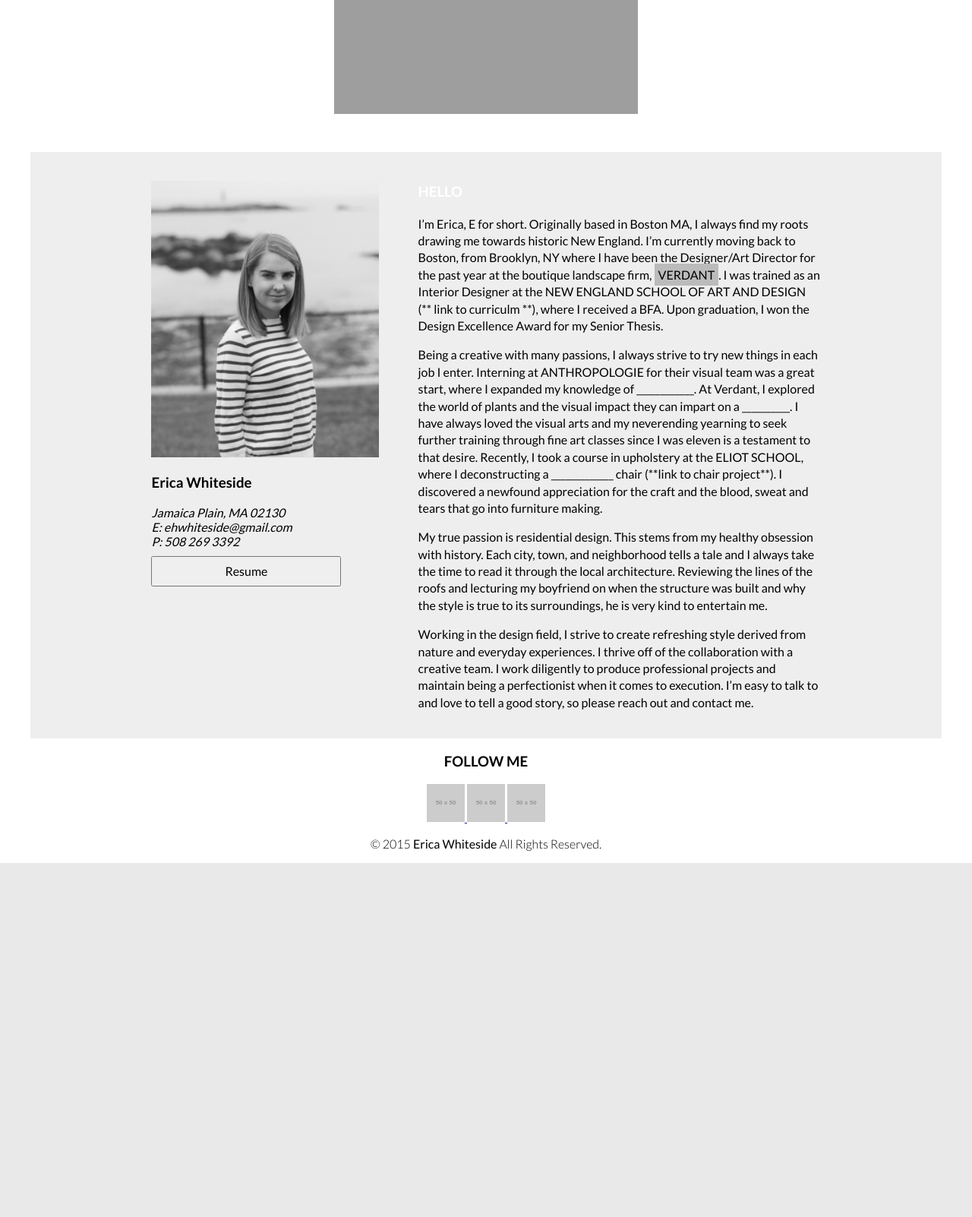
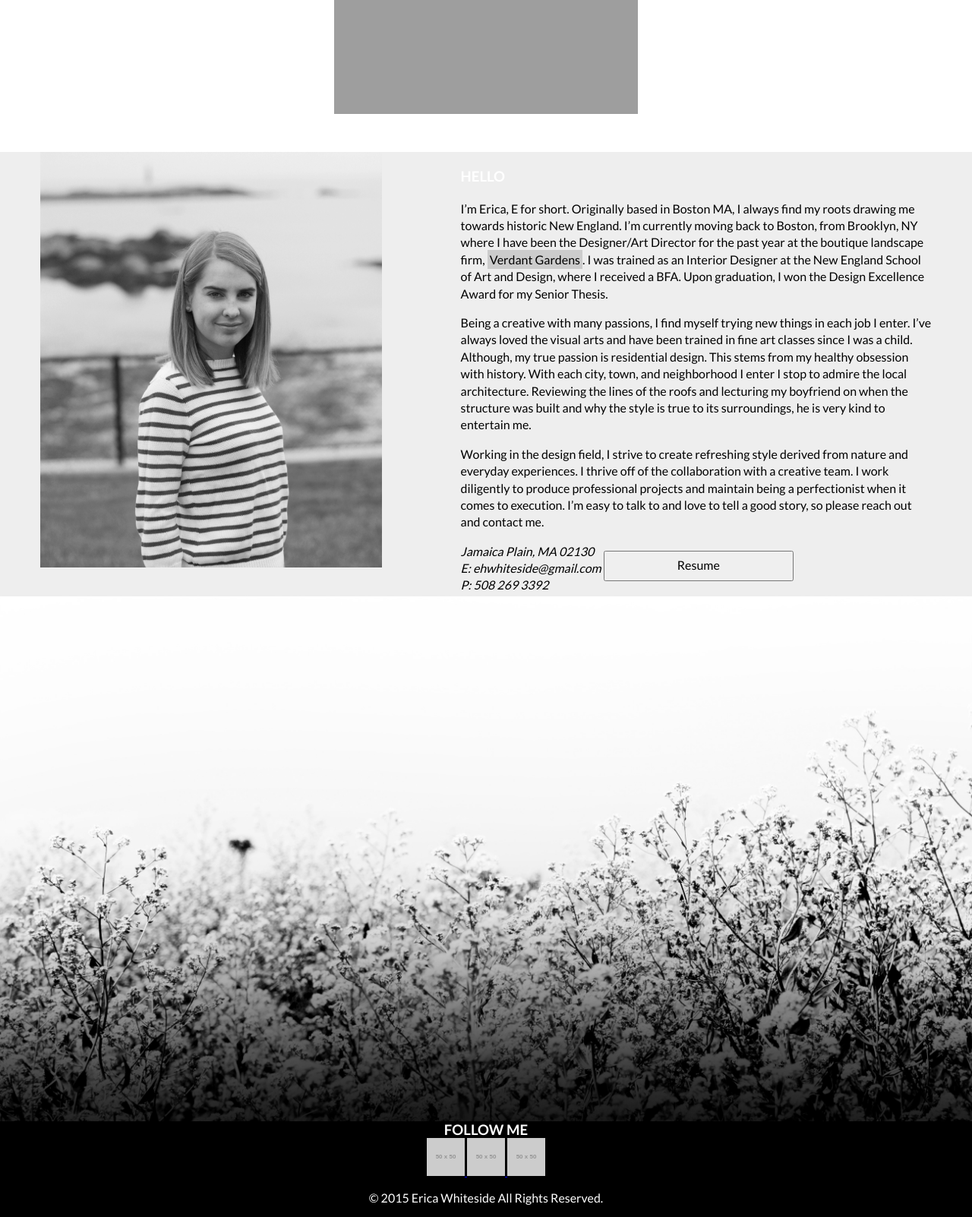
Before and after one commit to Kriordan/wiggletwo, a Django app: page / in a window 1280 px wide. Shown: the part 229-1831 px from the top of the page at 76% size. Before the commit the page ends 1365 px from the top, so only its background shows below. Run offline with Django 3.2, Linux system fonts and the light colour scheme; grey boxes labelled with a size stand in for pictures from a placeholder-image service; parts of the project's set-up code (start-up, migrations or seed data) failed here and were passed over; some libraries are stand-ins or nearby versions; grey boxes are pictures that could not be loaded.

Commit message:
More style changes to homepage and footer

```diff
--- a/templates/portfolio/footer.html
+++ b/templates/portfolio/footer.html
@@ -1,4 +1,10 @@
+{% load staticfiles %}
+
 <footer class="footer">
+    <img
+        class="footer-image"
+        src="{% static 'portfolio/img/footer/Footer_Background.jpg' %}"
+    >
     <div class="footer-copy">
         <h3>Follow Me</h3>
         <div class="home-thirdbanner-socialcollection">
--- a/templates/portfolio/home.html
+++ b/templates/portfolio/home.html
@@ -20,27 +20,25 @@
     </section>
 
     <section class="home-secondbanner">
-        <div class="home-secondbanner-contact">
         <img
             class="home-secondbanner-portrait"
             alt="Erica Whiteside Portrait"
             src="{% static 'portfolio/img/home/profile_black_and_white.jpg' %}"
         />
-            <h3>Erica Whiteside</h3>
-            <address>
+
+        <div class="home-secondbanner-bio">
+            <h3>Hello</h3>
+            <p>I’m Erica, E for short. Originally based in Boston MA, I always find my roots drawing me towards historic New England. I’m currently moving back to Boston, from Brooklyn, NY where I have been the Designer/Art Director for the past year at the boutique landscape firm, <a href="www.verdantgardens.com">Verdant Gardens</a>. I was trained as an Interior Designer at the New England School of Art and Design, where I received a BFA. Upon graduation, I won the Design Excellence Award for my Senior Thesis.</p>
+            <p>Being a creative with many passions, I find myself trying new things in each job I enter. I’ve always loved the visual arts and have been trained in fine art classes since I was a child. Although, my true passion is residential design. This stems from my healthy obsession with history. With each city, town, and neighborhood I enter I stop to admire the local architecture. Reviewing the lines of the roofs and lecturing my boyfriend on when the structure was built and why the style is true to its surroundings, he is very kind to entertain me.</p>
+            <p>Working in the design field, I strive to create refreshing style derived from nature and everyday experiences. I thrive off of the collaboration with a creative team. I work diligently to produce professional projects and maintain being a perfectionist when it comes to execution. I’m easy to talk to and love to tell a good story, so please reach out and contact me.</p>
+            <div class="home-secondbanner-contact">
+                <address class="home-secondbanner-contact-address">
                     Jamaica Plain, MA 02130<br/>
                     E: ehwhiteside@gmail.com<br/>
                     P: 508 269 3392
                 </address>
-            <button class="home-secondbanner-resume home-resume-button">Resume</button>
+                <button class="home-secondbanner-contact-resume home-resume-button">Resume</button>
             </div>
-
-        <div class="home-secondbanner-bio">
-            <h3>Hello</h3>
-            <p>I’m Erica, E for short. Originally based in Boston MA, I always find my roots drawing me towards historic New England. I’m currently moving back to Boston, from Brooklyn, NY where I have been the Designer/Art Director for the past year at the boutique landscape firm, <a href="www.vergdantgardens.com">VERDANT</a>. I was trained as an Interior Designer at the NEW ENGLAND SCHOOL OF ART AND DESIGN (** link to curriculm **), where I received a BFA. Upon graduation, I won the Design Excellence Award for my Senior Thesis.</p>
-            <p>Being a creative with many passions, I always strive to try new things in each job I enter. Interning at ANTHROPOLOGIE for their visual team was a great start, where I expanded my knowledge of ____________. At Verdant, I explored the world of plants and the visual impact they can impart on a __________. I have always loved the visual arts and my neverending yearning to seek further training through fine art classes since I was eleven is a testament to that desire. Recently, I took a course in upholstery at the ELIOT SCHOOL, where I deconstructing a _____________ chair (**link to chair project**). I discovered a newfound appreciation for the craft and the blood, sweat and tears that go into furniture making.</p>
-            <p>My true passion is residential design. This stems from my healthy obsession with history. Each city, town, and neighborhood tells a tale and I always take the time to read it through the local architecture. Reviewing the lines of the roofs and lecturing my boyfriend on when the structure was built and why the style is true to its surroundings, he is very kind to entertain me.</p>
-            <p>Working in the design field, I strive to create refreshing style derived from nature and everyday experiences. I thrive off of the collaboration with a creative team. I work diligently to produce professional projects and maintain being a perfectionist when it comes to execution. I’m easy to talk to and love to tell a good story, so please reach out and contact me.</p>
         </div>
 
     </section>
--- a/wiggletwo/static/portfolio/css/main.css
+++ b/wiggletwo/static/portfolio/css/main.css
@@ -1,6 +1,5 @@
 body {
   margin: auto;
-  max-width: 1200px;
   min-width: 320px;
   width: 100%;
 }
@@ -46,14 +45,32 @@ body {
 .footer {
   font-family: "Lato", Arial, sans-serif;
   font-weight: 300;
+  background-color: #000000;
+  position: relative;
   text-align: center;
 }
+.footer-image {
+  width: 100%;
+}
+.footer-copy {
+  background: #000000;
+}
+@media (min-width: 900px) {
+  .footer-copy {
+    bottom: 0;
+    position: absolute;
+    width: 100%;
+  }
+}
 .footer h3 {
+  color: #ffffff;
+  margin: 0;
   text-transform: uppercase;
 }
-.footer span {
+.footer p {
   font-family: "Lato", Arial, sans-serif;
   font-weight: 400;
+  color: #ffffff;
 }
 .home-firstbanner-carousel {
   text-align: center;
@@ -72,66 +89,67 @@ body {
 }
 .home-secondbanner {
   background-color: #eee;
-  padding: 20px;
+  padding: 0 20px;
   text-align: center;
 }
 .home-secondbanner-portrait {
   margin: auto;
-  max-width: 300px;
+  max-width: 450px;
   width: 100%;
 }
 .home-secondbanner-bio {
   line-height: 1.4;
   margin: auto;
-  max-width: 530px;
+  max-width: 800px;
   text-align: left;
 }
 @media (min-width: 900px) {
   .home-secondbanner-bio {
     display: inline-block;
+    margin-left: 100px;
     vertical-align: top;
     width: 50%;
   }
 }
 .home-secondbanner-bio a {
-  background-color: #BBBBBB;
+  background-color: #CCCCCC;
   color: #000000;
-  padding: 5px;
+  padding: 3px;
   text-decoration: none;
 }
 .home-secondbanner-bio a:hover {
-  background-color: #888888;
+  background-color: #AAAAAA;
 }
 .home-secondbanner-bio h3 {
   color: #FFF;
   text-transform: uppercase;
 }
 .home-secondbanner-contact {
-  margin: 18px auto 0;
-  max-width: 350px;
+  margin: auto;
   text-align: left;
 }
 @media (min-width: 900px) {
-  .home-secondbanner-contact {
+  .home-secondbanner-contact-address {
     display: inline-block;
     vertical-align: top;
-    width: 30%;
   }
 }
-.home-secondbanner-resume {
-  display: inline-block;
+.home-secondbanner-contact-resume {
   height: 40px;
   width: 250px;
+  margin-bottom: 20px;
+  /*margin-left: 50px;*/
+
   margin-top: 10px;
   vertical-align: middle;
-  transform: translateZ(0);
+  /*transform: translateZ(0);
                 box-shadow: 0 0 1px rgba(0, 0, 0, 0);
                 backface-visibility: hidden;
                 position: relative;
                 transition-property: color;
-  transition-duration: 0.5s;
-}
-.home-secondbanner-resume:before {
+                transition-duration: 0.5s;*/
+
+  /*&:before {
                     content: "";
                     position: absolute;
                     z-index: -1;
@@ -145,10 +163,20 @@ body {
                     transition-property: transform;
                     transition-duration: 0.5s;
                     transition-timing-function: ease-out;
+                }*/
+
 }
-.home-secondbanner-resume:hover {
+@media (min-width: 900px) {
+  .home-secondbanner-contact-resume {
+    display: inline-block;
+    vertical-align: top;
+  }
+}
+.home-secondbanner-contact-resume:hover {
+  background-color: #777777;
   color: #ffffff;
+  /*&:before {
+                        transform: scaleX(1);
+                    }*/
+
 }
-.home-secondbanner-resume:hover:before {
-  transform: scaleX(1);
-}
--- a/wiggletwo/static/portfolio/less/base.less
+++ b/wiggletwo/static/portfolio/less/base.less
@@ -1,6 +1,5 @@
 body {
     margin: auto;
-    max-width: 1200px;
     min-width: 320px;
     width: 100%;
 }
--- a/wiggletwo/static/portfolio/less/footer.less
+++ b/wiggletwo/static/portfolio/less/footer.less
@@ -1,13 +1,33 @@
 .footer {
     .primary-font-light();
 
+    background-color: @black;
+    position: relative;
     text-align: center;
 
+    &-image {
+        width: 100%;
+    }
+
+    &-copy {
+        background: @black;
+
+        @media ( min-width: 900px ) {
+            bottom: 0;
+            position: absolute;
+            width: 100%;
+        }
+    }
+
     h3 {
+        color: @white;
+        margin: 0;
         text-transform: uppercase;
     }
 
-    span {
+    p {
         .primary-font-regular();
+
+        color: @white;
     }
 }
--- a/wiggletwo/static/portfolio/less/home.less
+++ b/wiggletwo/static/portfolio/less/home.less
@@ -27,35 +27,36 @@
 
     &-secondbanner {
         background-color: #eee;
-        padding: 20px;
+        padding: 0 20px;
         text-align: center;
 
         &-portrait {
             margin: auto;
-            max-width: 300px;
+            max-width: 450px;
             width: 100%;
         }
 
         &-bio {
             line-height: 1.4;
             margin: auto;
-            max-width: 530px;
+            max-width: 800px;
             text-align: left;
 
             @media ( min-width: 900px ) {
                 display: inline-block;
+                margin-left: 100px;
                 vertical-align: top;
                 width: 50%;
             }
 
             a {
-                background-color: #BBBBBB;
+                background-color: #CCCCCC;
                 color: @black;
-                padding: 5px;
+                padding: 3px;
                 text-decoration: none;
 
                 &:hover {
-                    background-color: #888888;
+                    background-color: #AAAAAA;
                 }
             }
 
@@ -66,31 +67,37 @@
         }
 
         &-contact {
-            margin: 18px auto 0;
-            max-width: 350px;
+            margin: auto;
             text-align: left;
 
-            @media( min-width: 900px ) {
+            &-address {
+
+                @media ( min-width: 900px ) {
                     display: inline-block;
                     vertical-align: top;
-                width: 30%;
                 }
             }
 
             &-resume {
-            display: inline-block;
                 height: 40px;
                 width: 250px;
+                margin-bottom: 20px;
+                /*margin-left: 50px;*/
                 margin-top: 10px;
                 vertical-align: middle;
-            transform: translateZ(0);
+                /*transform: translateZ(0);
                 box-shadow: 0 0 1px rgba(0, 0, 0, 0);
                 backface-visibility: hidden;
                 position: relative;
                 transition-property: color;
-            transition-duration: 0.5s;
+                transition-duration: 0.5s;*/
 
-            &:before {
+                @media ( min-width: 900px ) {
+                    display: inline-block;
+                    vertical-align: top;
+                }
+
+                /*&:before {
                     content: "";
                     position: absolute;
                     z-index: -1;
@@ -104,13 +111,15 @@
                     transition-property: transform;
                     transition-duration: 0.5s;
                     transition-timing-function: ease-out;
-            }
+                }*/
 
                 &:hover {
+                    background-color: @gray-light;
                     color: @white;
 
-                &:before {
+                    /*&:before {
                         transform: scaleX(1);
+                    }*/
                 }
             }
         }
--- a/wiggletwo/static/portfolio/less/variables.less
+++ b/wiggletwo/static/portfolio/less/variables.less
@@ -2,5 +2,9 @@
 @white: #FFF;
 
 /* Grays */
-@gray-base:      #000;
-@gray-darker:    lighten(@gray-base, 13.5%); // #222
+@gray-base:              #000;
+@gray-darker:            lighten(@gray-base, 13.5%); // #222
+@gray-dark:              lighten(@gray-base, 20%);   // #333
+@gray:                   lighten(@gray-base, 33.5%); // #555
+@gray-light:             lighten(@gray-base, 46.7%); // #777
+@gray-lighter:           lighten(@gray-base, 93.5%); // #eee
```
Lines whose indentation alone changed are shown as unchanged.
